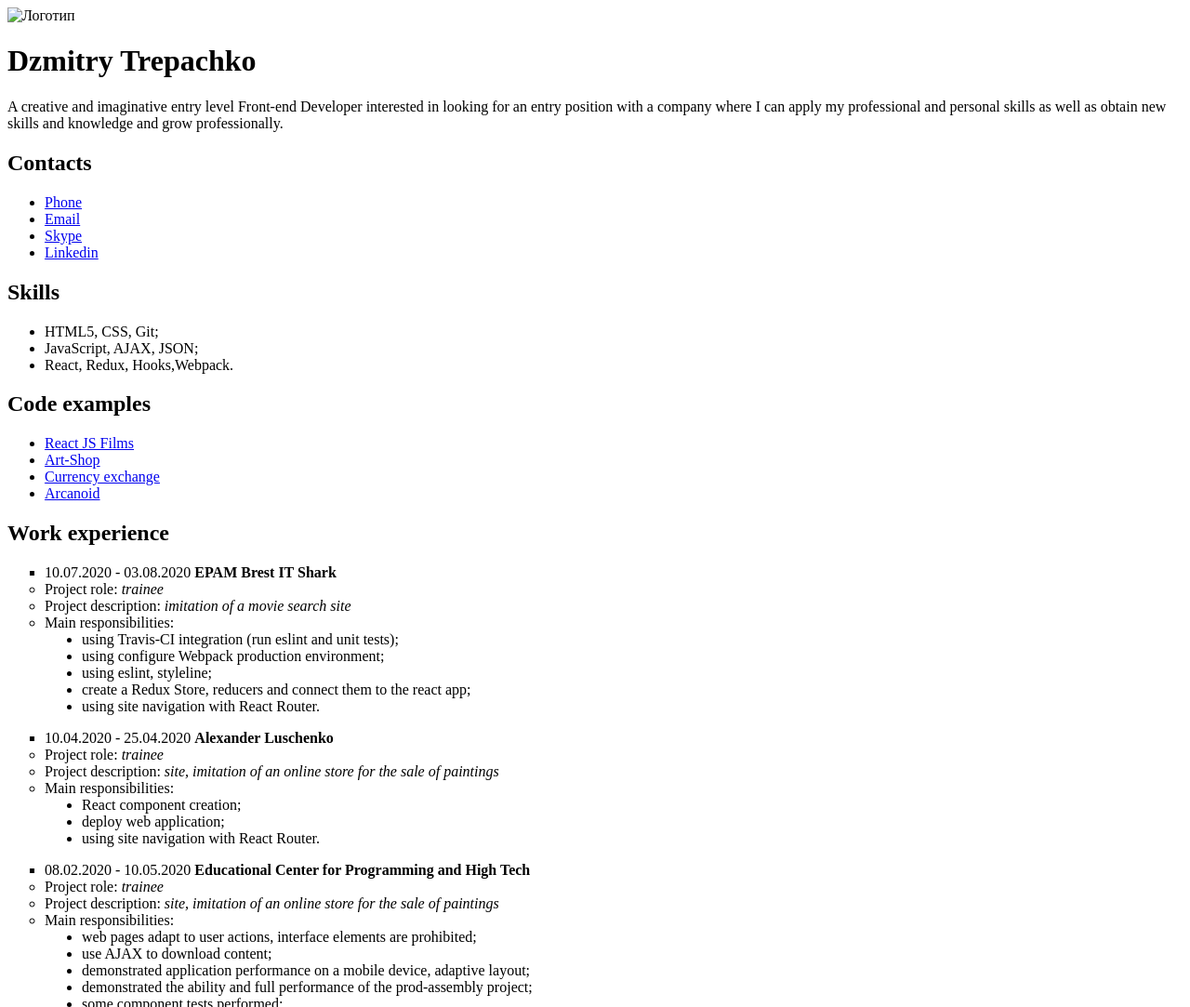
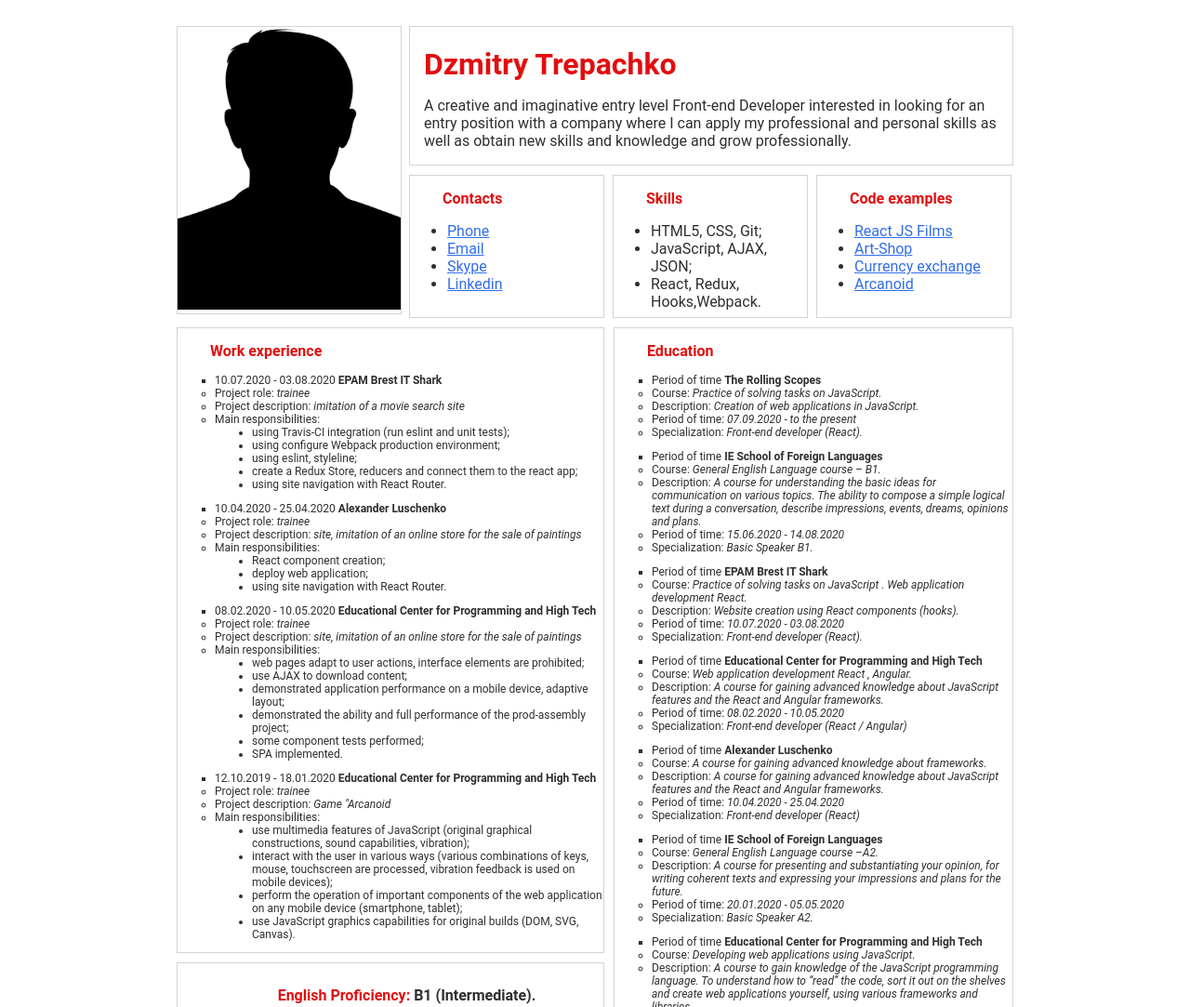
Before and after one commit to trepachkoDm/rsschool-cv, a plain HTML site: page index.html in a window 1280 px wide. Shown: the top 1083 px of the page at 93% size. Drawn offline with Linux system fonts and the light colour scheme.

Commit message:
feat: add page layout

```diff
--- a/index.html
+++ b/index.html
@@ -4,19 +4,25 @@
 <head>
   <meta charset="UTF-8">
   <meta name="viewport" content="width=device-width, initial-scale=1.0">
+  <link rel="stylesheet" href="style.css" />
   <title>HTML, CSS & Git Basics</title>
 </head>
 
 <body>
-  <header>
-    <img src="/logo.png" alt="Логотип">
+  <div class="wrapper">
+    <header class="header">
+      <img class="logo" src="Logo.png" alt="Логотип">
     </header>
-  <main>
+    <main class="main">
+      <div class="name">
         <h1>Dzmitry Trepachko</h1>
         <p>A creative and imaginative entry level Front-end Developer interested in looking for an entry position with a
-      company where I can apply my professional and personal skills as well as obtain new skills and knowledge and grow
+          company where I can apply my professional and personal skills as well as obtain new skills and knowledge and
+          grow
           professionally.</p>
-    <section>
+      </div>
+
+      <section class="contact">
         <h2>Contacts</h2>
         <ul>
           <li><a href="tel:+375447422805">Phone</a></li>
@@ -25,7 +31,8 @@
           <li><a href="https://www.linkedin.com/in/trepachko/">Linkedin</a></li>
         </ul>
       </section>
-    <section>
+
+      <section class="skills">
         <h2>Skills</h2>
         <ul>
           <li>HTML5, CSS, Git;</li>
@@ -33,7 +40,8 @@
           <li>React, Redux, Hooks,Webpack.</li>
         </ul>
       </section>
-    <section>
+
+      <section class="code">
         <h2>Code examples</h2>
         <ul>
           <li><a href="https://github.com/trepachkoDm/reactjs-films-homework">React JS Films</a></li>
@@ -42,7 +50,8 @@
           <li><a href="https://github.com/trepachkoDm/trepachkoDm.github.io/tree/master/Final">Arcanoid</a></li>
         </ul>
       </section>
-    <section>
+
+      <section class="experience">
         <h2>Work experience</h2>
 
         <ul type="circle">
@@ -103,7 +112,7 @@
         </ul>
       </section>
 
-    <section>
+      <section class="education">
         <h2>Education</h2>
         <ul type="circle">
           <li type="square">Period of time <b>The Rolling Scopes</b></li>
@@ -116,7 +125,8 @@
         <ul type="circle">
           <li type="square">Period of time <b>IE School of Foreign Languages</b></li>
           <li>Course: <i>General English Language course – B1.</i></li>
-        <li>Description: <i>A course for understanding the basic ideas for communication on various topics. The ability
+          <li>Description: <i>A course for understanding the basic ideas for communication on various topics. The
+              ability
               to compose a simple logical text during a conversation, describe impressions, events, dreams, opinions and
               plans.</i></li>
           <li>Period of time: <i>15.06.2020 - 14.08.2020</i></li>
@@ -134,7 +144,8 @@
         <ul type="circle">
           <li type="square">Period of time <b>Educational Center for Programming and High Tech</b></li>
           <li>Course: <i>Web application development React , Angular.</i></li>
-        <li>Description: <i>A course for gaining advanced knowledge about JavaScript features and the React and Angular
+          <li>Description: <i>A course for gaining advanced knowledge about JavaScript features and the React and
+              Angular
               frameworks.</i></li>
           <li>Period of time: <i>08.02.2020 - 10.05.2020</i></li>
           <li>Specialization: <i>Front-end developer (React / Angular)</i></li>
@@ -143,7 +154,8 @@
         <ul type="circle">
           <li type="square">Period of time <b>Alexander Luschenko</b></li>
           <li>Course: <i>A course for gaining advanced knowledge about frameworks.</i></li>
-        <li>Description: <i>A course for gaining advanced knowledge about JavaScript features and the React and Angular
+          <li>Description: <i>A course for gaining advanced knowledge about JavaScript features and the React and
+              Angular
               frameworks.</i></li>
           <li>Period of time: <i>10.04.2020 - 25.04.2020</i></li>
           <li>Specialization: <i>Front-end developer (React)</i></li>
@@ -167,26 +179,13 @@
           <li>Period of time: <i>12.10.2019 - 18.01.2020</i></li>
           <li>Specialization: <i>Front-end developer (JavaScript)</i></li>
         </ul>
-
-      <ul type="circle">
-        <li type="square">Period of time <b>Educational Center for Programming and High Tech</b></li>
-        <li>Course: <i>Basics of web technologies.</i></li>
-        <li>Description: <i>A course for acquaintance with the basic concepts of web technologies. Basic concepts of
-            HTML and CSS.</i></li>
-        <li>Period of time: <i>30.09.2019 - 25.10.2020</i></li>
-        <li>Specialization: <i>HTML developer.</i></li>
-      </ul>
       </section>
 
-    <section>
-      <h2>English Proficiency:</h2>
-      <ul>
-        <li>B1 (Intermediate).</li>
-      </ul>
+      <section class="english">
+        <h2>English Proficiency: <span>B1 (Intermediate).</span></h2>
       </section>
-
-
     </main>
+  </div>
 </body>
 
 </html>
--- /dev/null
+++ b/style.css
@@ -0,0 +1,125 @@
+html {
+  margin-top: 20px;
+  margin-bottom: 20px;
+  font-family: Roboto, sans-serif;
+}
+
+* {
+  color: rgb(44, 46, 48);
+  box-sizing: border-box;
+}
+
+
+h1  {
+  color: rgb(226, 14, 14);
+  margin-bottom: 15px;
+  margin-left: 15px;
+}
+
+h2 {
+  color:rgb(226, 14, 14);
+  margin-top: 15px;
+  margin-bottom: 15px;
+  margin-left: 35px;
+  font-size: 16px;
+
+}
+
+a {
+  color: rgb(50, 109, 235);
+}
+
+
+.wrapper {
+  max-width: 900px;
+  margin: 0 auto;
+}
+
+.logo {
+ width: 240px;
+ height: 304px;
+}
+
+.header {
+width: 242px;
+float: left;
+border: 1px solid lightgray;
+margin-right: 8px;
+
+
+}
+
+.name {
+  float: right;
+  width: 650px;
+  border: 1px solid lightgray;
+
+}
+
+.name p {
+  margin-left: 15px;
+  margin-right: 10px;
+
+}
+
+.contact {
+ float: left;
+ width: 210px;
+ border: 1px solid lightgray;
+ margin-left: 9;
+ margin-top: 10px;
+ height: 154px;
+
+}
+
+.skills {
+  float: left;
+  width: 210px;
+  border: 1px solid lightgray;
+ margin-left: 9px;
+ margin-top: 10px;
+ display: block;
+ height: 154px;
+
+}
+
+.code {
+  float: left;
+  width: 210px;
+  border: 1px solid lightgray;
+ margin-left: 9px;
+ margin-top: 10px;
+ display: block;
+ height: 154px;
+}
+
+.experience {
+  float: left;
+  font-size: 12px;
+  width: 460px;
+  border: 1px solid lightgray;
+  margin-top: 10px;
+
+}
+
+.education {
+  float: right;
+  font-size: 12px;
+  width: 430px;
+  border: 1px solid lightgray;
+  margin-top: 10px;
+  margin-bottom: 15px;
+
+}
+
+.english {
+  float: left;
+  border: 1px solid lightgray;
+  margin-top: 10px;
+  width: 460px;
+  height: 68px;
+  padding: 10px;
+  text-align: center;
+
+
+}
```
Also changed, not shown: Logo.png (added). Lines whose indentation alone changed are shown as unchanged.
